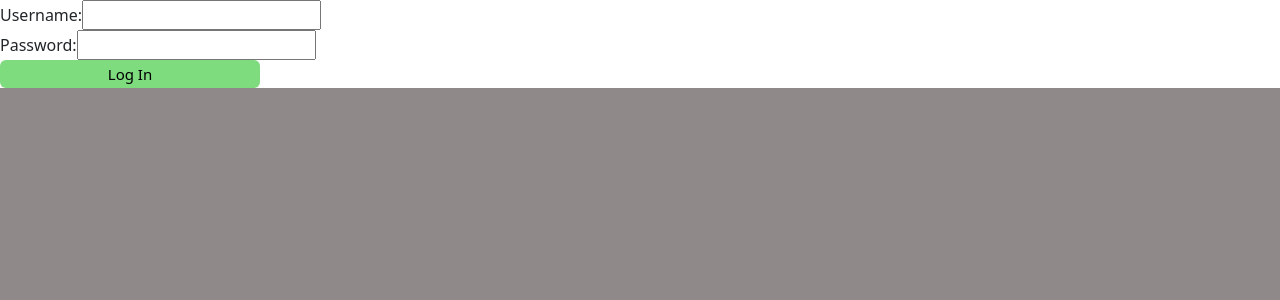
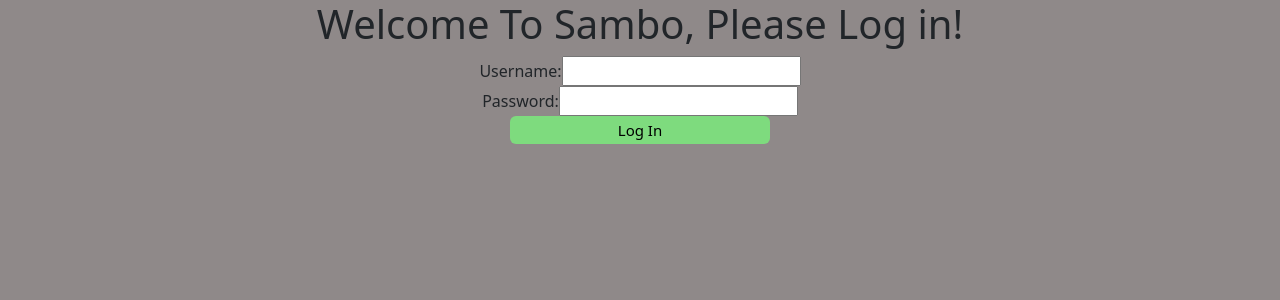
Before and after one commit to Juulio-p/Website, a React (Vite) app: page / in a window 1280 px wide. Shown: the top 300 px of the page. Built offline with nearby package versions, Linux system fonts and the light colour scheme; the HTML template or start-up script is replaced by a standard one.

Commit message:
Did some css clean up and linked the button to the next page

```diff
--- a/src/App.css
+++ b/src/App.css
@@ -1,8 +1,7 @@
-#div1{
+#form{
   text-align: center;
   background-color: rgb(143, 137, 137);
 }
-
 #login{
   background-color: #7edb7e;
     border: none;
--- a/src/Login_page.jsx
+++ b/src/Login_page.jsx
@@ -1,5 +1,8 @@
 import { useState } from 'react'
 import './App.css'
+import { Link, Outlet } from 'react-router-dom';
+
+
 
 function LoginForm() {
     const [username, setname] = useState("");
@@ -11,8 +14,11 @@ function LoginForm() {
       alert(`The password you entered was: ${password}`);
     };
     return (
-      <form onSubmit={handleSubmit}>
-        <div>
+
+      <form onSubmit={handleSubmit} id="form">
+        <h1> Welcome To Sambo, Please Log in! </h1>
+
+        <div id = "div1">
           <label htmlFor="username">Username:</label>
           <input
             type="text"
@@ -22,7 +28,7 @@ function LoginForm() {
             onChange={ (e) => setname(e.target.value)}
           />
         </div>
-        <div>
+        <div id="div2">
           <label htmlFor="password">Password:</label>
           <input
             type="text"
@@ -32,8 +38,12 @@ function LoginForm() {
             onChange={ (e)=> setpswd (e.target.value)}
           />
         </div>
+
+        <Link to="/Welcomepg" >
         <button name="login" type="submit" id="login">Log In</button>
+        </Link>
       </form>
+
     );
   }
 
```
